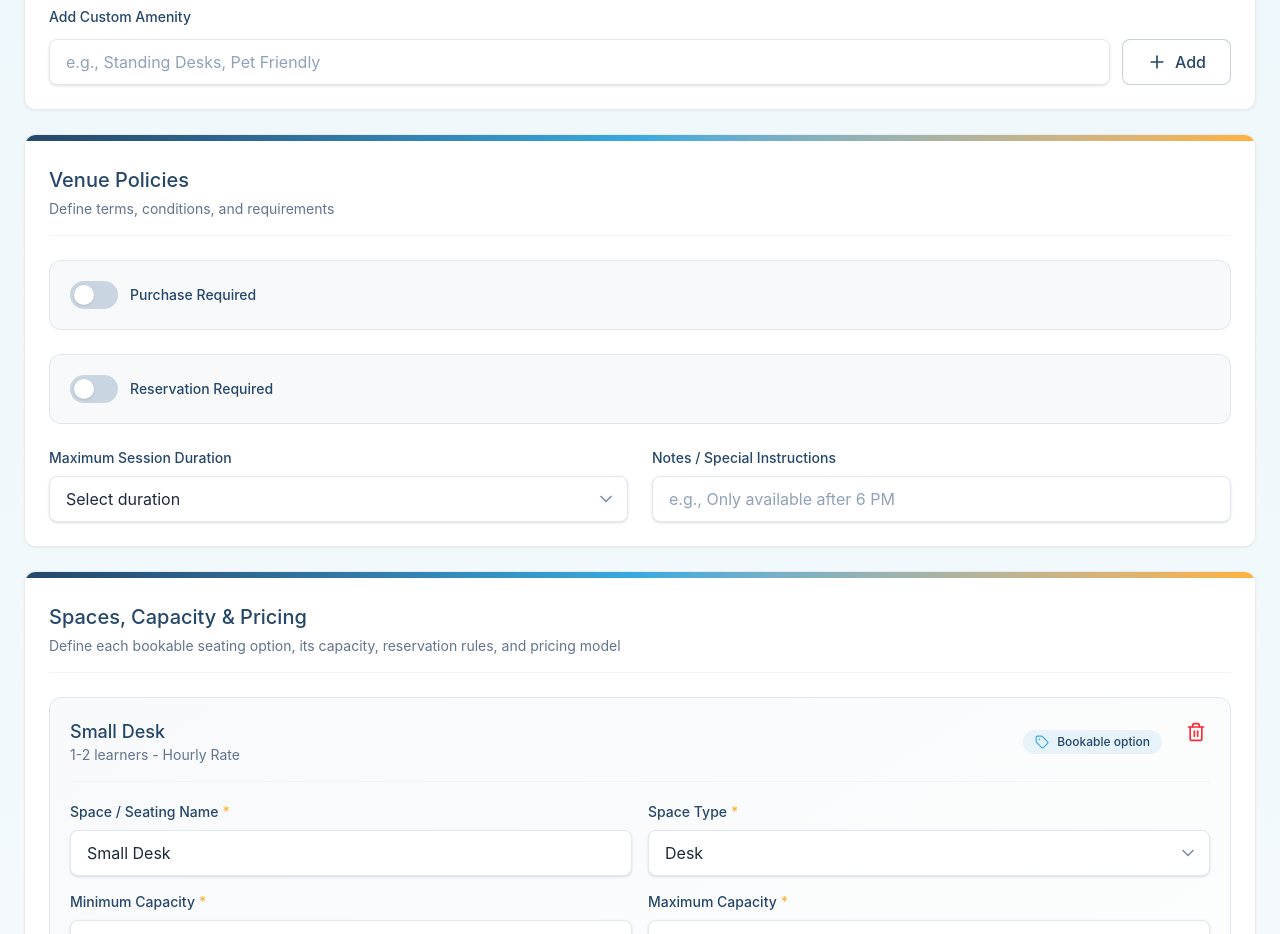
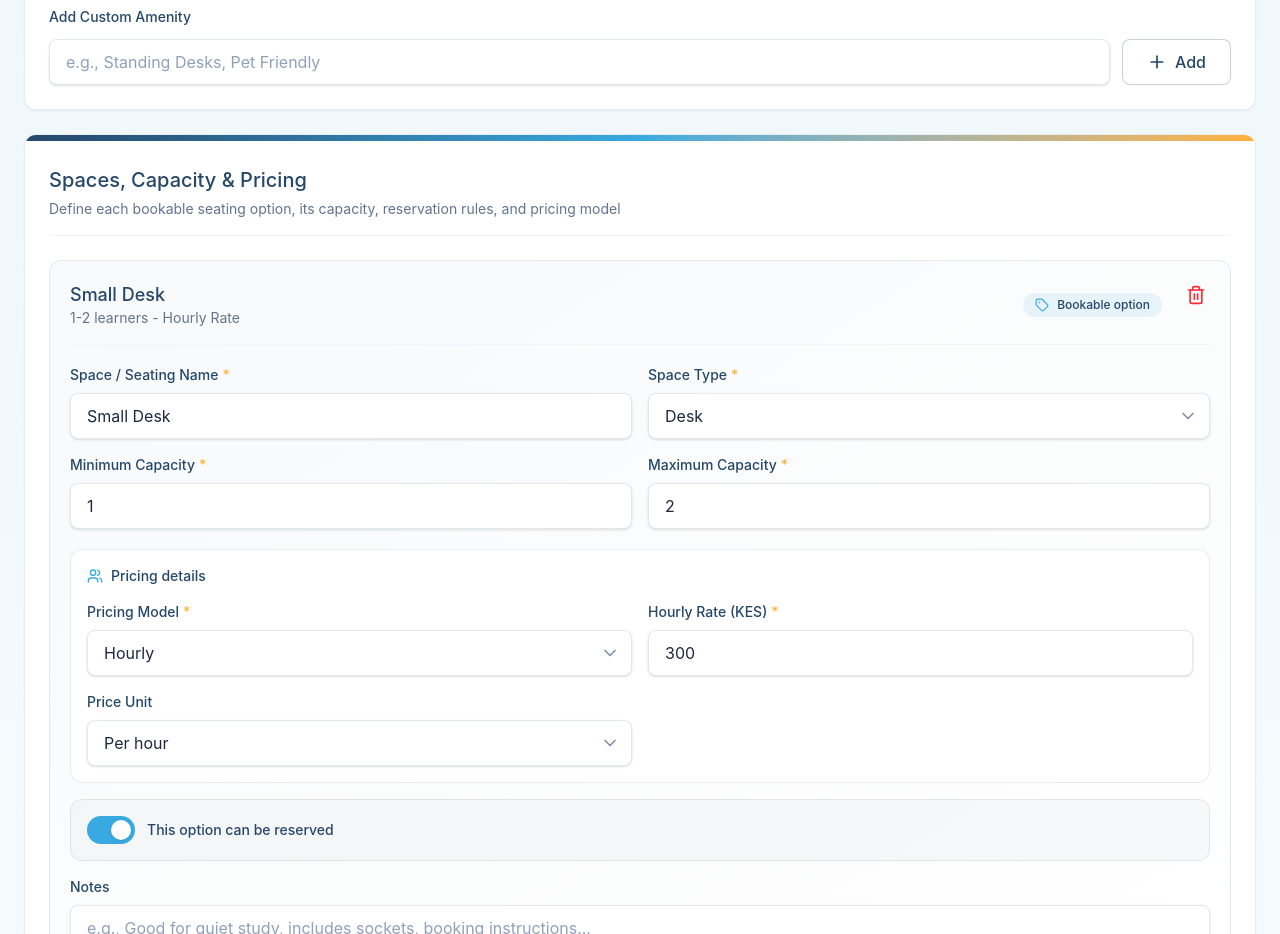
Before and after one commit to kkg-kevin/location-sessions-, a React (Vite) app: page / in a window 1280 px wide. Shown: the part 2680-3614 px from the top of the page. Built offline with nearby package versions, Linux system fonts and the light colour scheme.

Commit message:
remved the policies functionality

```diff
--- a/src/app/App.tsx
+++ b/src/app/App.tsx
@@ -28,7 +28,6 @@ import { FormField } from './components/FormField';
 import { Input } from './components/Input';
 import { Textarea } from './components/Textarea';
 import { Select } from './components/Select';
-import { Toggle } from './components/Toggle';
 import { Checkbox } from './components/Checkbox';
 import { Button } from './components/Button';
 import { AmenityChip } from './components/AmenityChip';
@@ -66,17 +65,11 @@ export default function App() {
   const [phone, setPhone] = useState('');
   const [openingTime, setOpeningTime] = useState('');
   const [closingTime, setClosingTime] = useState('');
-  const [minSpend, setMinSpend] = useState('');
-  const [policyDescription, setPolicyDescription] = useState('');
-  const [maxSessionDuration, setMaxSessionDuration] = useState('');
-  const [specialNotes, setSpecialNotes] = useState('');
 
   const [selectedDays, setSelectedDays] = useState<string[]>([]);
   const [selectedAmenities, setSelectedAmenities] = useState<string[]>([]);
   const [customAmenity, setCustomAmenity] = useState('');
   const [customAmenities, setCustomAmenities] = useState<string[]>([]);
-  const [purchaseRequired, setPurchaseRequired] = useState(false);
-  const [reservationRequired, setReservationRequired] = useState(false);
 
   const [savedVenue, setSavedVenue] = useState<VenueData | null>(null);
   const [showOutput, setShowOutput] = useState(false);
@@ -204,14 +197,6 @@ export default function App() {
         }),
         ...customAmenities,
       ],
-      policies: {
-        purchaseRequired,
-        minSpend: purchaseRequired ? minSpend : undefined,
-        policyDescription: purchaseRequired ? policyDescription : undefined,
-        reservationRequired,
-        maxSessionDuration,
-        specialNotes,
-      },
       seatingConfigs,
       status,
       savedAt: new Date().toISOString(),
@@ -596,76 +581,7 @@ export default function App() {
             </div>
           </SectionCard>
 
-          {/* Section 6: Venue Policies */}
-          <SectionCard
-            title="Venue Policies"
-            description="Define terms, conditions, and requirements"
-          >
-            <div className="space-y-6">
-              <div className="rounded-xl border border-[#25476a]/10 bg-[#25476a]/[0.03] p-5">
-                <Toggle
-                  checked={purchaseRequired}
-                  onChange={setPurchaseRequired}
-                  label="Purchase Required"
-                />
-
-                {purchaseRequired && (
-                  <div className="mt-4 pl-2 space-y-4 border-l-4 border-[#feb139]">
-                    <FormField label="Minimum Spend Amount (KES)" required>
-                      <Input
-                        type="number"
-                        placeholder="500"
-                        value={minSpend}
-                        onChange={(e) => setMinSpend(e.target.value)}
-                      />
-                    </FormField>
-                    <FormField label="Policy Description">
-                      <Textarea
-                        placeholder="e.g., Each learner must purchase at least one beverage"
-                        rows={3}
-                        value={policyDescription}
-                        onChange={(e) => setPolicyDescription(e.target.value)}
-                      />
-                    </FormField>
-                  </div>
-                )}
-              </div>
-
-              <div className="rounded-xl border border-[#25476a]/10 bg-[#25476a]/[0.03] p-5">
-                <Toggle
-                  checked={reservationRequired}
-                  onChange={setReservationRequired}
-                  label="Reservation Required"
-                />
-              </div>
-
-              <div className="grid grid-cols-1 md:grid-cols-2 gap-6">
-                <FormField label="Maximum Session Duration">
-                  <Select
-                    value={maxSessionDuration}
-                    onChange={(e) => setMaxSessionDuration(e.target.value)}
-                  >
-                    <option value="">Select duration</option>
-                    <option value="1">1 hour</option>
-                    <option value="2">2 hours</option>
-                    <option value="3">3 hours</option>
-                    <option value="4">4 hours</option>
-                    <option value="unlimited">Unlimited</option>
-                  </Select>
-                </FormField>
-
-                <FormField label="Notes / Special Instructions">
-                  <Input
-                    placeholder="e.g., Only available after 6 PM"
-                    value={specialNotes}
-                    onChange={(e) => setSpecialNotes(e.target.value)}
-                  />
-                </FormField>
-              </div>
-            </div>
-          </SectionCard>
-
-          {/* Section 7: Seating & Pricing Configurations */}
+          {/* Section 6: Seating & Pricing Configurations */}
           <SectionCard
             title="Spaces, Capacity & Pricing"
             description="Define each bookable seating option, its capacity, reservation rules, and pricing model"
--- a/src/app/components/VenueOutput.tsx
+++ b/src/app/components/VenueOutput.tsx
@@ -5,13 +5,10 @@ import {
   Phone,
   Mail,
   Clock,
-  Calendar,
   DollarSign,
   CheckCircle2,
-  FileText,
   User,
   Globe,
-  AlertCircle,
   Users,
   X,
   Download,
@@ -43,14 +40,6 @@ export interface VenueData {
     availableDays: string[];
   };
   amenities: string[];
-  policies: {
-    purchaseRequired: boolean;
-    minSpend?: string;
-    policyDescription?: string;
-    reservationRequired: boolean;
-    maxSessionDuration: string;
-    specialNotes: string;
-  };
   seatingConfigs: Array<{
     id: string;
     name: string;
@@ -364,63 +353,6 @@ export function VenueOutput({ venue, onClose, onEdit }: VenueOutputProps) {
               </div>
             </section>
 
-            {/* Policies */}
-            <section>
-              <h2 className="text-[#25476a] mb-4 flex items-center gap-2">
-                <FileText className="w-6 h-6" />
-                Venue Policies
-              </h2>
-              <div className="space-y-4">
-                {venue.policies.purchaseRequired && (
-                  <div className="bg-[#feb139]/10 border-l-4 border-[#feb139] rounded-lg p-5">
-                    <div className="flex items-start gap-3">
-                      <AlertCircle className="w-5 h-5 text-[#feb139] mt-0.5" />
-                      <div className="flex-1">
-                        <h3 className="text-[#25476a] mb-2">Purchase Required</h3>
-                        {venue.policies.minSpend && (
-                          <p className="text-gray-700 mb-1">
-                            Minimum Spend: <strong>KES {venue.policies.minSpend}</strong>
-                          </p>
-                        )}
-                        {venue.policies.policyDescription && (
-                          <p className="text-gray-600 text-sm">{venue.policies.policyDescription}</p>
-                        )}
-                      </div>
-                    </div>
-                  </div>
-                )}
-
-                {venue.policies.reservationRequired && (
-                  <div className="bg-[#38aae1]/10 border-l-4 border-[#38aae1] rounded-lg p-5">
-                    <div className="flex items-start gap-3">
-                      <Calendar className="w-5 h-5 text-[#38aae1] mt-0.5" />
-                      <div>
-                        <h3 className="text-[#25476a]">Reservation Required</h3>
-                        <p className="text-gray-600 text-sm">Prior booking is mandatory for this venue</p>
-                      </div>
-                    </div>
-                  </div>
-                )}
-
-                <div className="bg-gray-50 rounded-lg p-5 grid grid-cols-1 md:grid-cols-2 gap-4">
-                  <div>
-                    <label className="text-sm text-gray-600 block mb-1">Max Session Duration</label>
-                    <p className="text-gray-800">
-                      {venue.policies.maxSessionDuration
-                        ? `${venue.policies.maxSessionDuration} hour(s)`
-                        : 'Unlimited'}
-                    </p>
-                  </div>
-                  {venue.policies.specialNotes && (
-                    <div>
-                      <label className="text-sm text-gray-600 block mb-1">Special Notes</label>
-                      <p className="text-gray-800">{venue.policies.specialNotes}</p>
-                    </div>
-                  )}
-                </div>
-              </div>
-            </section>
-
             {/* Seating Configurations */}
             <section>
               <h2 className="text-[#25476a] mb-4 flex items-center gap-2">
```
